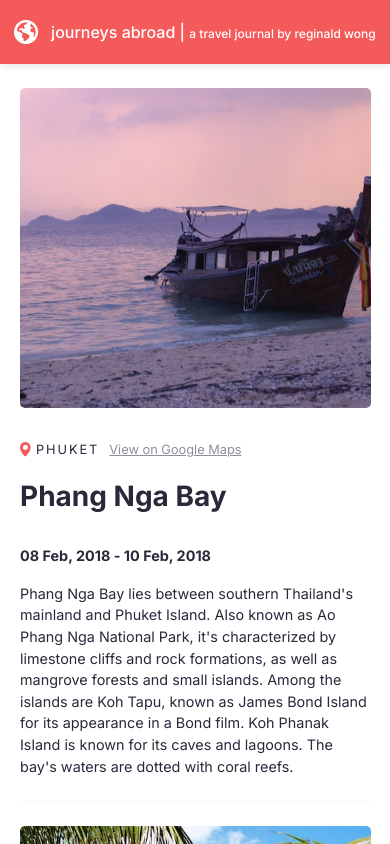
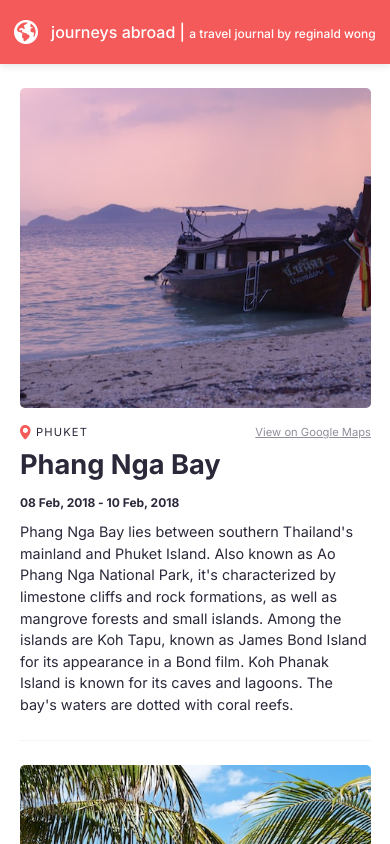
Before and after one commit to reginaldwong/travel-journal, a React (Vite) app: page / in a window 390 px wide. Shown: the top 844 px of the page. Built offline with nearby package versions, Linux system fonts and the light colour scheme.

Commit message:
add data and clean up margins for media query

```diff
--- a/src/App.css
+++ b/src/App.css
@@ -129,25 +129,6 @@ nav {
   padding-block: 2.5rem;
 }
 
-@media (max-width: 576px) {
-  .card {
-    flex-direction: column;
-    width: 90vw;
-    padding-block: 1.5rem;
-  }
-  .card--image {
-    width: 100vw;
-    margin: 0 auto;
-  }
-  .card--stats {
-    width: 90vw;
-    margin: 0 auto;
-  }
-  .footer--links > li {
-
-  }
-}
-
 .card--location {
   display: flex;
   align-items: center;
@@ -194,13 +175,47 @@ nav {
   margin-top: 1rem;
 }
 
+@media (max-width: 576px) {
+  .card {
+    flex-direction: column;
+    width: 90vw;
+    padding-block: 1.5rem;
+  }
+  .card--image {
+    width: 100vw;
+  }
+  .card--stats {
+    width: 90vw;
+    margin-top: 1rem;
+  }
+  .card--title {
+    font-size: 1.7rem;
+    margin-top: .25rem;
+  }
+  .card--dates {
+    font-size: .75rem;
+    margin-top: .5rem;
+  }
+  .card--description {
+    font-size: .9rem;
+    margin-top: .6rem;
+  }
+  .card--location > h2 {
+    font-size: .7rem;
+    letter-spacing: .1em;
+  }
+  .card--link {
+    font-size: .7rem;
+    margin-left: auto;
+  }
+}
+
 /* FOOTER COMPONENT */
 
 footer {
   background-color: #F55A5A;
   display: flex;
   justify-content: center;
-  padding: .35rem;
 }
 
 .footer--links {
@@ -210,5 +225,5 @@ footer {
 
 .footer--links > li {
   list-style-type: none;
-  margin: 0 1rem;
+  margin: 0 1.5rem;
 }
--- a/src/data.js
+++ b/src/data.js
@@ -84,15 +84,27 @@ export default [
     alt: "Inside of The Round Tower",
   },
   {
-    id: 7,
+    id: 8,
     title: "Nyhavn",
     location: "Copenhagen",
     googleMapsUrl: "https://goo.gl/maps/bo2MyX3qRni4ZoWm7",
     startDate: "07 Dec, 2022",
     endDate: "08 Dec, 2022",
     description:
-      "Nyhavn is a 17th-century waterfront, canal and entertainment district in Copenhagen, Denmark. Stretching from Kongens Nytorv to the harbour front just south of the Royal Playhouse, it is lined by brightly coloured 17th and early 18th century townhouses and bars, cafes and restaurants. ",
+      "Nyhavn is a 17th-century waterfront, canal and entertainment district in Copenhagen, Denmark. Stretching from Kongens Nytorv to the harbour front just south of the Royal Playhouse, it is lined by brightly coloured 17th and early 18th century townhouses and bars, cafes and restaurants.",
     imageUrl: "/public/assets/nyhavn.jpg",
     alt: "Street view of Nyhavn",
   },
+  {
+    id: 9,
+    title: "La Sagrada Familia",
+    location: "Barcelona",
+    googleMapsUrl: "https://goo.gl/maps/XCREzhTmFdVWT3sz5",
+    startDate: "30 Apr, 2023",
+    endDate: "01 May, 2023",
+    description:
+      "The Basílica i Temple Expiatori de la Sagrada Família, shortened as the Sagrada Família, is an unfinished church in the Eixample district of Barcelona, Catalonia, Spain. It is the largest unfinished Catholic church in the world.",
+    imageUrl: "/public/assets/barcelona.jpg",
+    alt: "white concrete building near trees in daytime",
+  },
 ];
```
Also changed, not shown: public/assets/barcelona.jpg (added).
